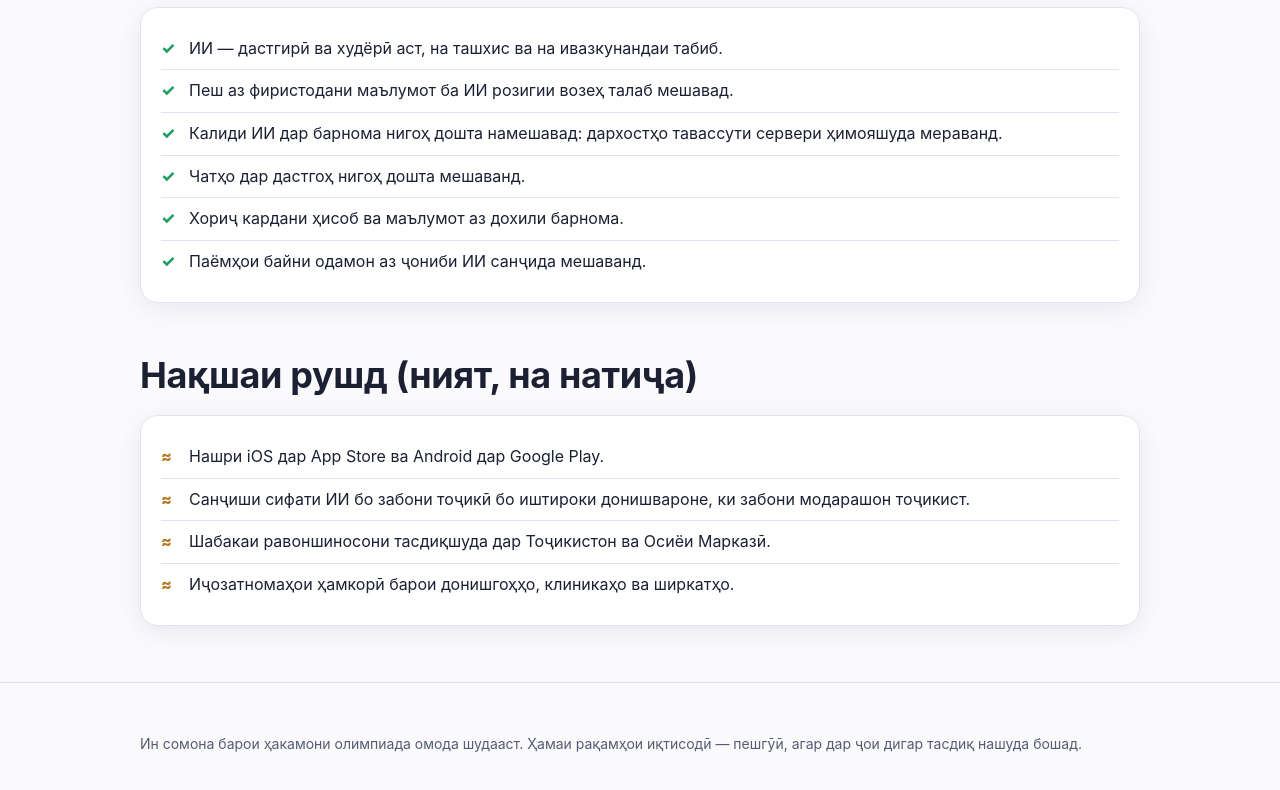
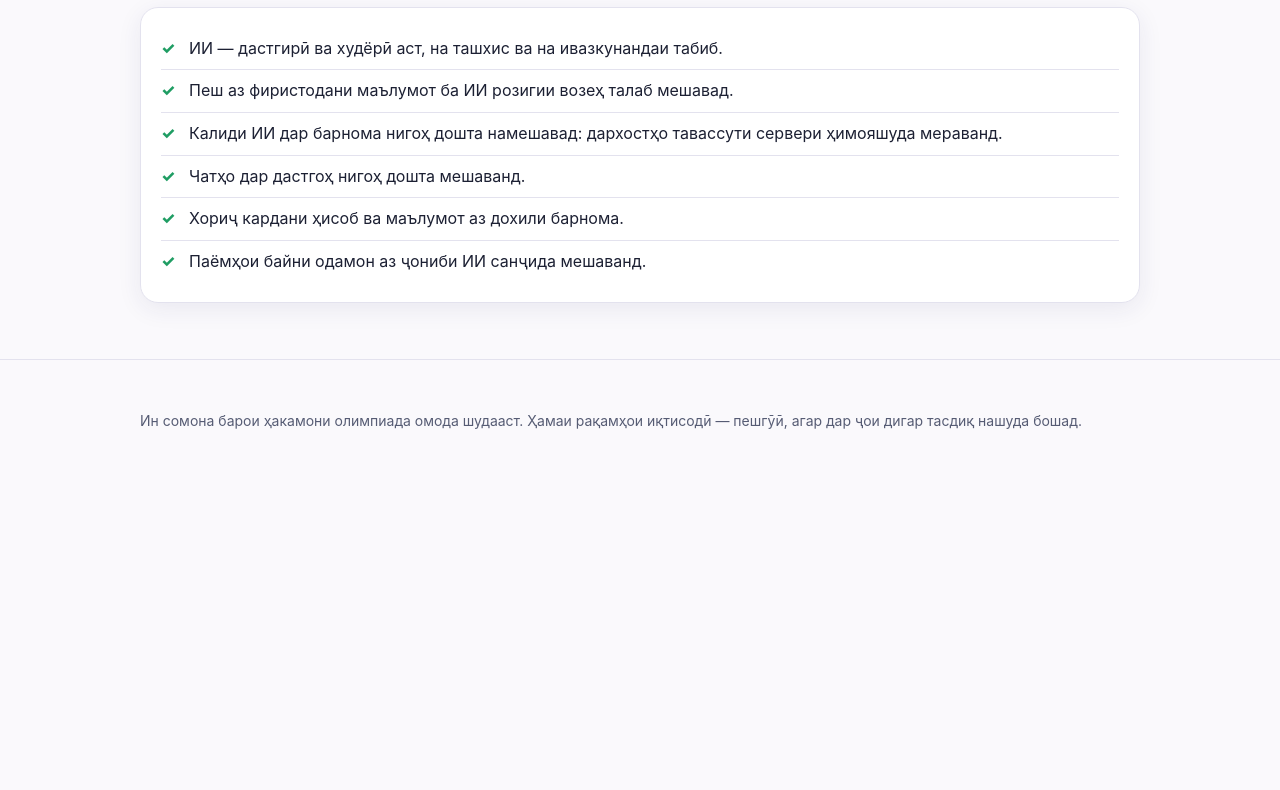
Before and after one commit to mehroj1011/miraj-ai-site, a plain HTML site: page index.html in a window 1280 px wide. Shown: the part 7470-8260 px from the top of the page. After the commit the page ends 7977 px from the top, so only its background shows below. Drawn offline with Linux system fonts and the light colour scheme.

Commit message:
Remove roadmap section

```diff
--- a/index.html
+++ b/index.html
@@ -129,8 +129,6 @@
 <section id="safety"><div class="wrap">
   <h2 data-i="safe_title"></h2>
   <div class="card"><ul class="list f"><li data-i="sa1"></li><li data-i="sa2"></li><li data-i="sa3"></li><li data-i="sa4"></li><li data-i="sa5"></li><li data-i="sa6"></li></ul></div>
-  <h2 style="margin-top:44px" data-i="road_title"></h2>
-  <div class="card"><ul class="list p"><li data-i="ro1"></li><li data-i="ro2"></li><li data-i="ro3"></li><li data-i="ro4"></li></ul></div>
 </div></section>
 </main>
 
```
